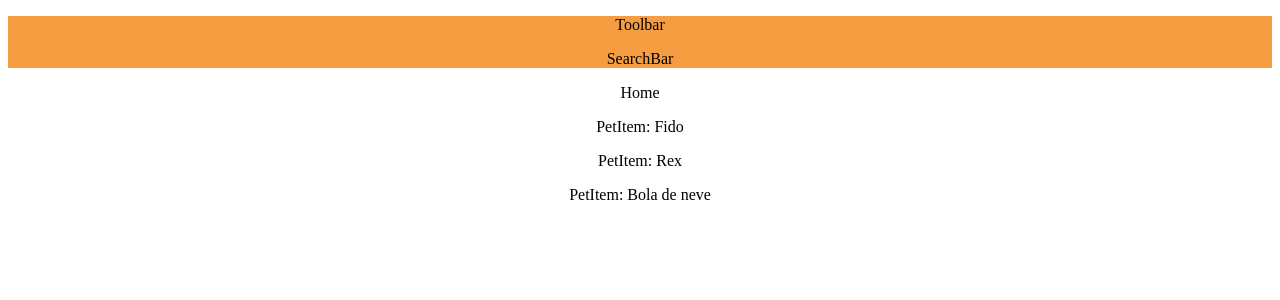
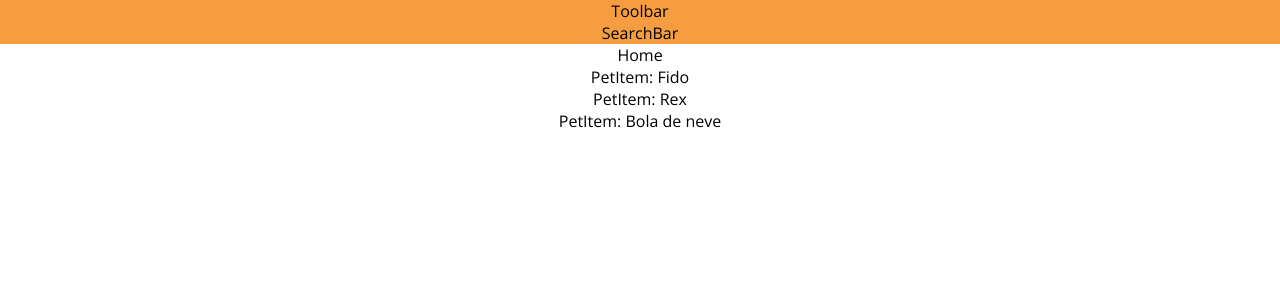
Before and after one commit to gleisonbs/adote-um-pet, a React (Create React App) app: page / in a window 1280 px wide. Shown: the top 300 px of the page. Built offline with nearby package versions, Linux system fonts and the light colour scheme.

Commit message:
Set default index css and add Open Sans font

```diff
--- a/public/index.html
+++ b/public/index.html
@@ -24,6 +24,7 @@
       work correctly both with client-side routing and a non-root public URL.
       Learn how to configure a non-root public URL by running `npm run build`.
     -->
+    <link href="https://fonts.googleapis.com/css2?family=Open+Sans:wght@400;700&display=swap" rel="stylesheet">
     <title>Adote um pet</title>
   </head>
   <body>
--- /dev/null
+++ b/src/index.css
@@ -0,0 +1,18 @@
+html {
+    margin: 0;
+}
+
+body {
+    margin: 0;
+    font-family: 'Open Sans', sans-serif;
+    -webkit-font-smoothing: antialiased;
+    -moz-osx-font-smoothing: grayscale;
+}
+
+p {
+    margin: 0;
+}
+
+code {
+    font-family: source-code-pro, Menlo, Monaco, Consolas, 'Courier New', monospace;
+}
--- a/src/index.js
+++ b/src/index.js
@@ -1,6 +1,7 @@
 import React from 'react';
 import ReactDOM from 'react-dom';
 import App from './components/App/App';
+import './index.css';
 
 ReactDOM.render(
   <React.StrictMode>
```
